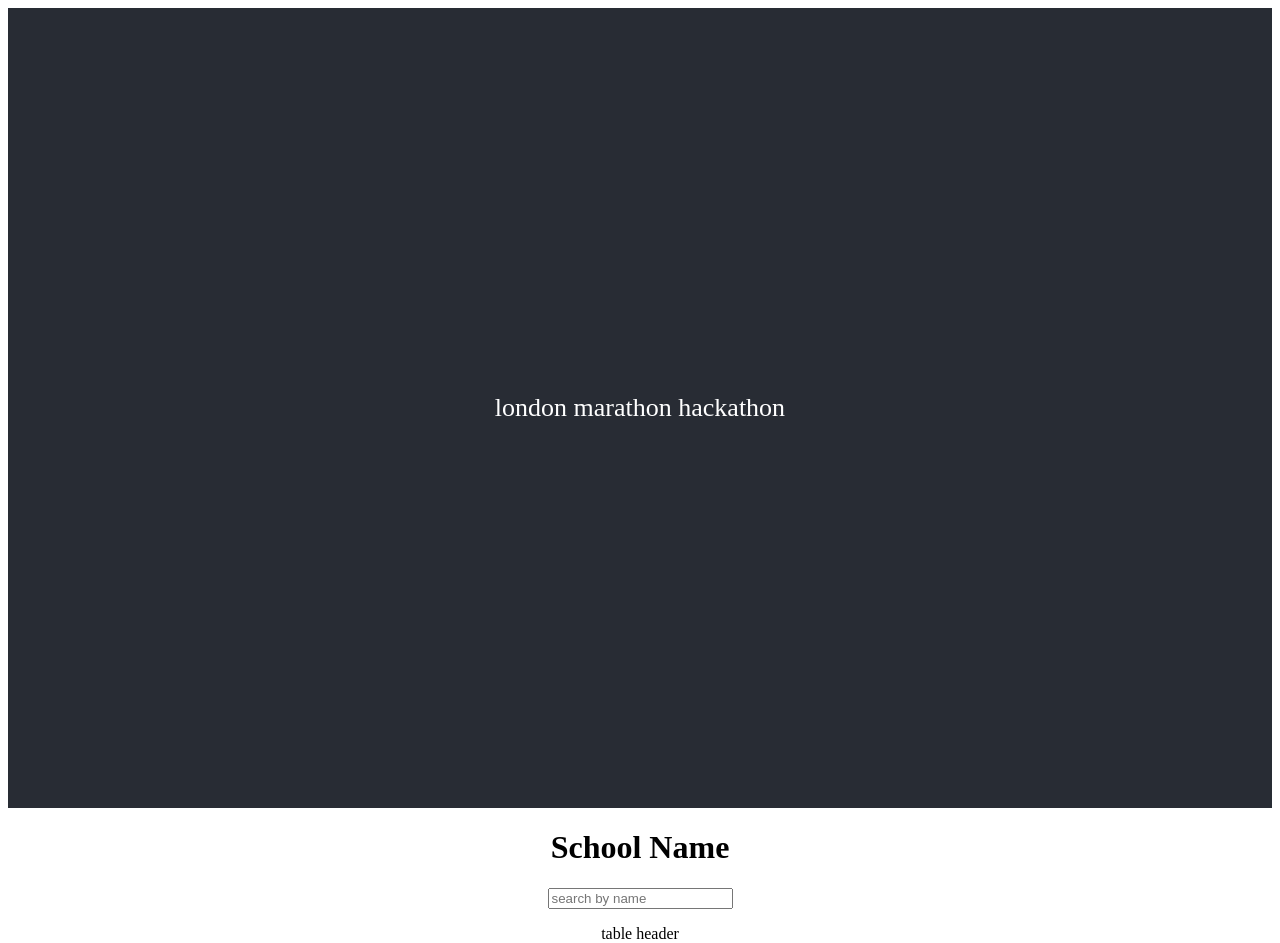
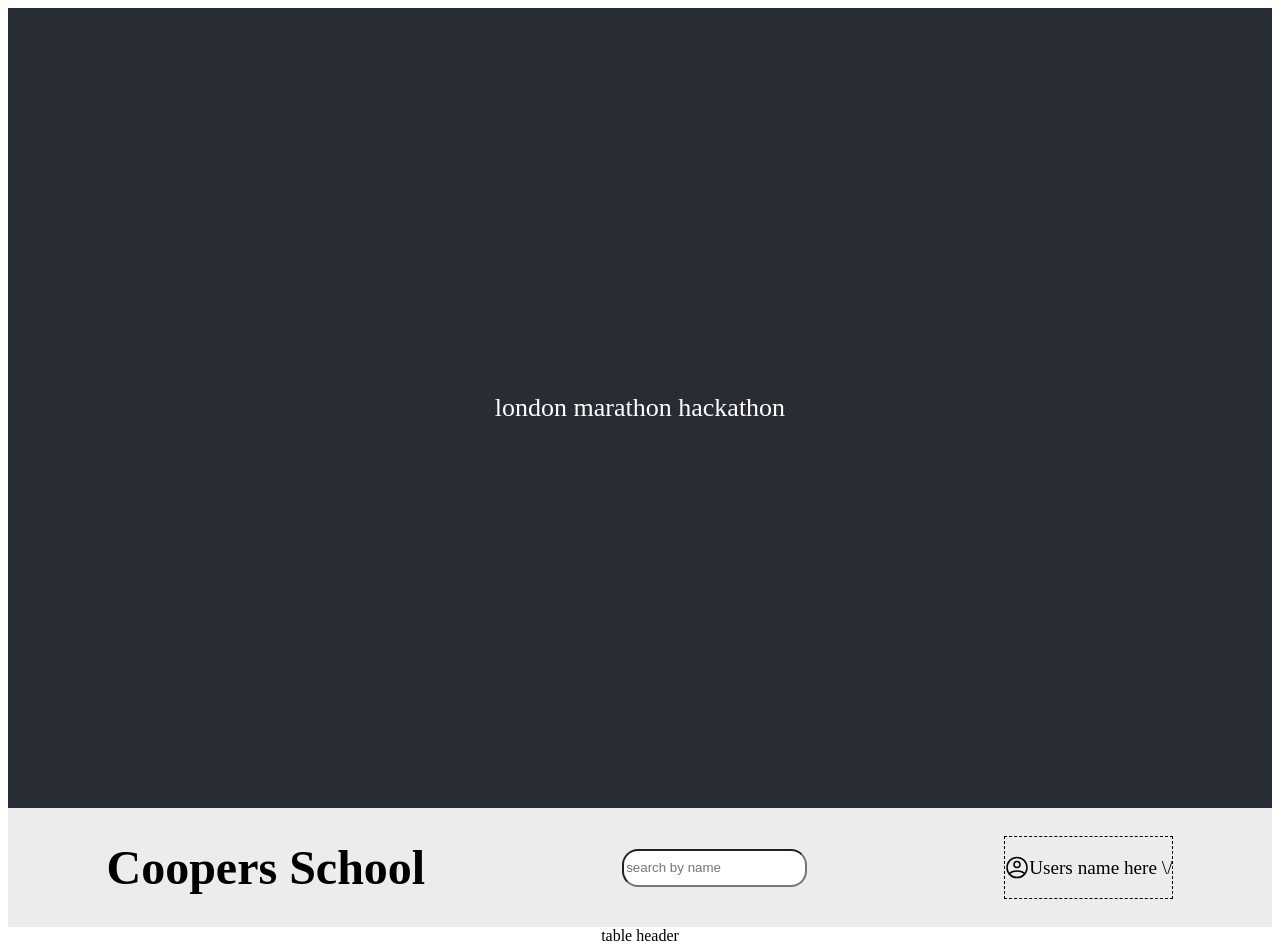
Before and after one commit to LiamJMiller/London-marathon-client, a React (Create React App) app: page / in a window 1280 px wide. Shown: the top 943 px of the page. Built offline with nearby package versions, Linux system fonts and the light colour scheme.

Commit message:
added header and base styles

```diff
--- a/src/App.js
+++ b/src/App.js
@@ -1,4 +1,4 @@
-import "./App.css";
+import "./App.scss";
 import MainPage from "./pages/MainPage/MainPage";
 
 function App() {
--- a/src/components/DashBoard/DashBoard.js
+++ b/src/components/DashBoard/DashBoard.js
@@ -1,5 +1,5 @@
 const DashBoard = () => {
-  return;
+  return <section></section>;
 };
 
 export default DashBoard;
--- /dev/null
+++ b/src/components/DashBoard/DashBoard.scss
@@ -0,0 +1,5 @@
+@use "../../partials/variables" as *;
+@use "../../partials/mixins" as *;
+
+.dashboard {
+}
--- a/src/components/Header/Header.js
+++ b/src/components/Header/Header.js
@@ -1,9 +1,19 @@
+import usericon from "../../assets/icons/user-placeholder.svg";
+import "./Header.scss";
+
 export default function Header() {
-    return (
-        <header className="header">
-            <h1>School Name</h1>
-            <input type="text" className="header__searchbar" placeholder="search by name"/>
-            <p className="header__login-dropdown"></p>
-        </header>
-    );
+  return (
+    <header className="header">
+      <h1 className="header__title">Coopers School</h1>
+      <input
+        type="text"
+        className="header__searchbar"
+        placeholder="search by name"
+      />
+      <div className="header__login-dropdown">
+        <img src={usericon} alt="" />
+        <p>Users name here \/</p>
+      </div>
+    </header>
+  );
 }
--- /dev/null
+++ b/src/components/Header/Header.scss
@@ -0,0 +1,24 @@
+@use "../../partials/variables" as *;
+@use "../../partials/mixins" as *;
+
+.header {
+  width: 100%;
+  background-color: $secondary-background-color;
+  @include flex(row, space-around);
+  align-items: center;
+
+  &__title {
+    font-size: 3rem;
+  }
+
+  &__searchbar {
+    height: 2rem;
+    border-radius: 1rem;
+  }
+
+  &__login-dropdown {
+    @include flex(row, space-around);
+    font-size: 1.2rem;
+    border: 1px black dashed;
+  }
+}
--- a/src/partials/_variables.scss
+++ b/src/partials/_variables.scss
@@ -3,10 +3,10 @@ $primary-text-color: #ffffff;
 $primary-background-color: #0f0e0e;
 
 //secondary colors
-$secondary-text-color: #800020;
-$secondary-background-color: #edc05c;
+$secondary-text-color: rgb(207, 207, 207);
+$secondary-background-color: rgb(236, 236, 236);
 
-$border-color: #800020;
+$border-color: #ff92ad;
 // $active-color: #dbb000;
 
 //breakpoints
```
Also changed, not shown: src/App.scss (renamed from src/App.css), src/assets/icons/user-placeholder.svg (added).
